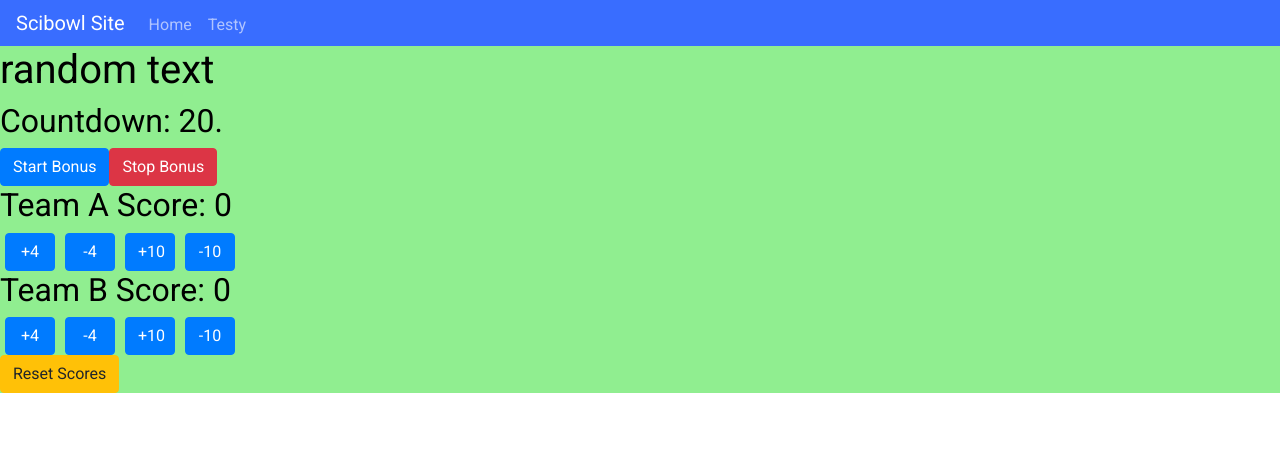
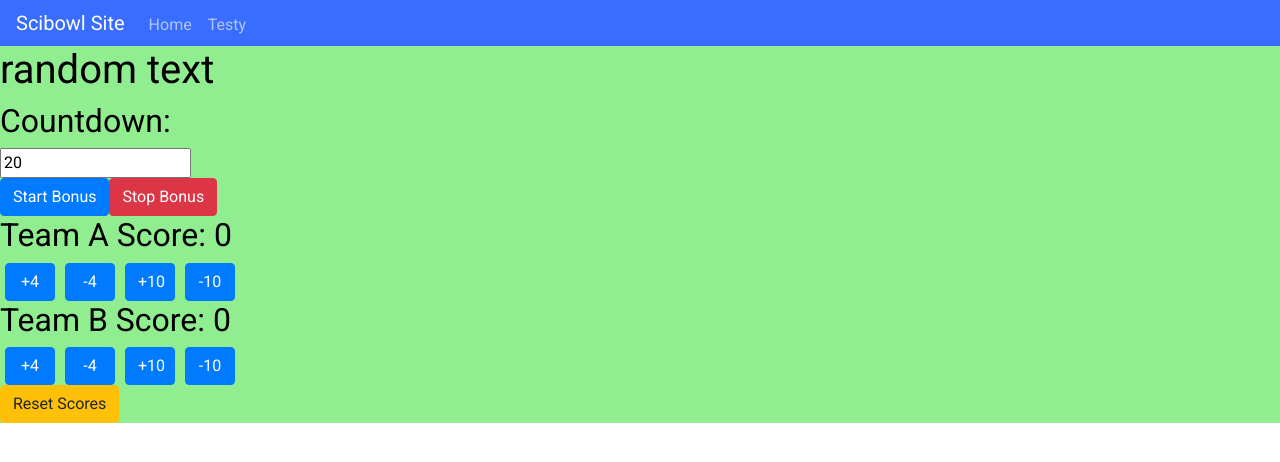
Before and after one commit to hahnlheem/scibowl-site, a React app: page /testy/ in a window 1280 px wide. Shown: the top 462 px of the page. Built offline with nearby package versions, Linux system fonts and the light colour scheme; no server answers; the HTML template or start-up script is replaced by a standard one.

Commit message:
countdown timer as input

```diff
--- a/client/src/components/modules/Clock.js
+++ b/client/src/components/modules/Clock.js
@@ -4,7 +4,7 @@ import { Link } from "@reach/router";
 class Clock extends Component {
     constructor(props) {
       super(props);
-      this.state = { n: 20 };
+      this.state = { timeLeft: 20 };
       this.tick = this.tick.bind(this);
     }
 
@@ -18,22 +18,30 @@ class Clock extends Component {
 
 
     tick() {
-        this.state.n = 20;
         this.interval = setInterval(() => {
-            if (this.state.n>0) {
+            if (this.state.timeLeft>0) {
                 this.setState(prevState => ({
-                    n: prevState.n-1
+                    timeLeft: prevState.timeLeft-1
                 }));
             }
 
         }, 1000);
     }
 
+    setSeconds = (e) => {
+      this.setState({
+        timeLeft: e.target.value
+      });
+    };
+
     render() {
       return (
         <div className="full-page">
           <h1>random text</h1>
-          <h2>Countdown: {this.state.n}.</h2>
+          <h2>Countdown:</h2>
+          <div>
+            <input type="text" onChange={ this.setSeconds } value={ this.state.timeLeft } />
+          </div>
           <button onClick={this.tick} type="button" class="btn btn-primary">Start Bonus</button>
           <button onClick={this.decreaseBy1} type="button" class="btn btn-danger">Stop Bonus</button>
         </div>
```
